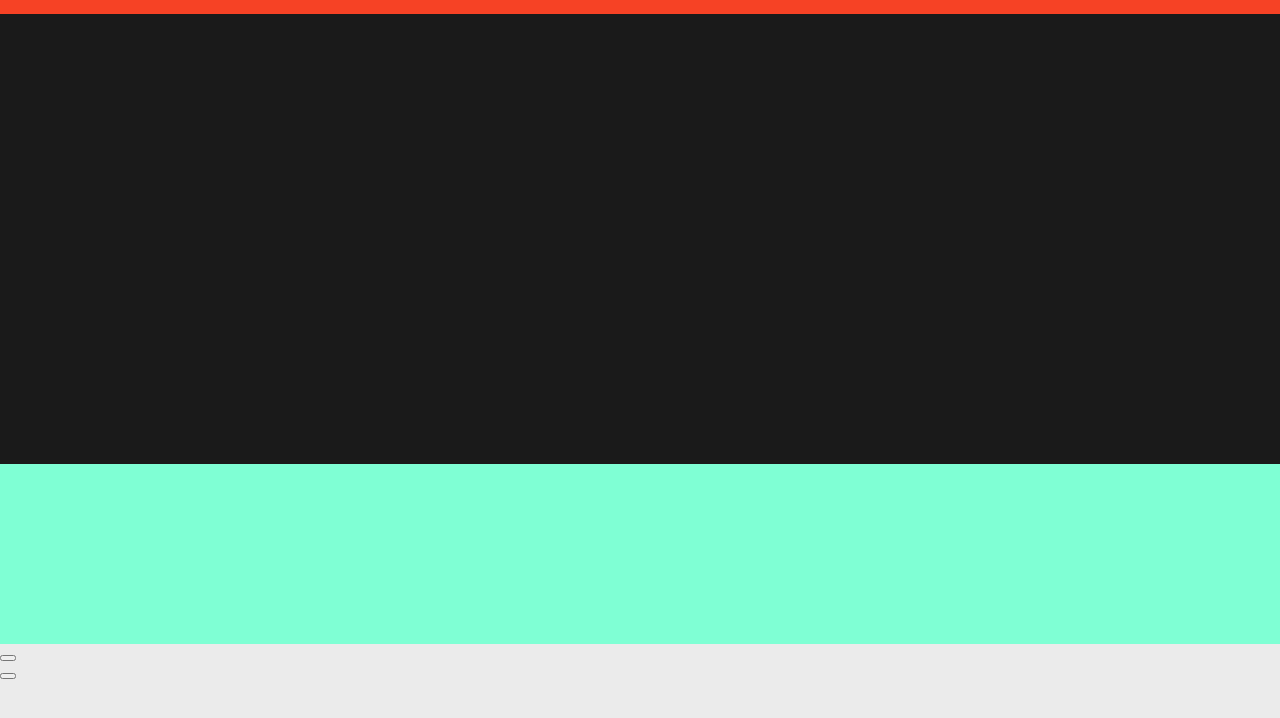
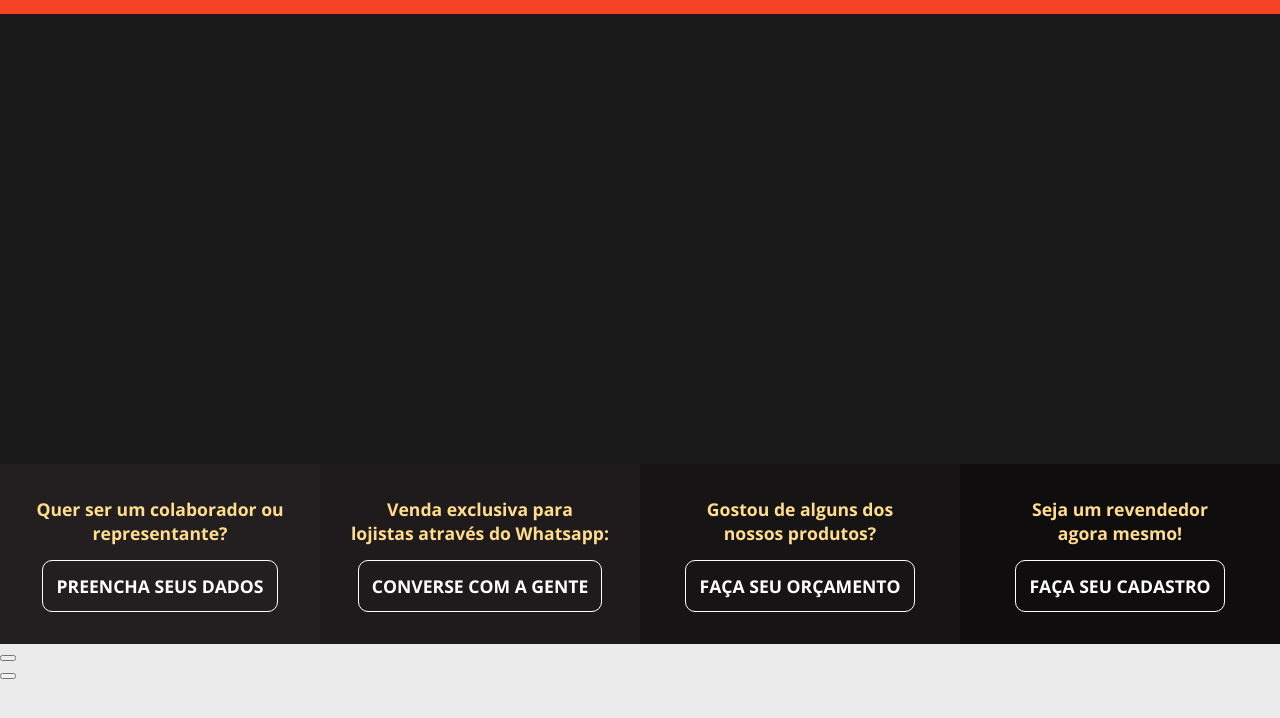
Before and after one commit to DiAugust/bertholdo, a plain HTML site: page index.html in a window 1280 px wide. Shown: the part 126-844 px from the top of the page. Drawn offline with Linux system fonts and the light colour scheme.

Commit message:
descrição da home feita

```diff
--- a/css/style.css
+++ b/css/style.css
@@ -144,6 +144,44 @@ nav #nav-bot #nav-menu {
     width: 100vw;
     height: 180px;
     background-color: aquamarine;
+    display: grid;
+    grid-template-columns: 25% 25% 25% 25%;
+    grid-template-rows: 100%;
+}
+
+.description-container {
+    display: flex;
+    align-items: center;
+    justify-content: space-around;
+    text-align: center;
+    flex-direction: column;
+    font-family: 'Open Sans';
+    font-weight: bolder;
+    font-style: normal;
+    font-size: 1.1rem;
+    padding: 25px;
+}
+
+#description-container0 {
+    background-color: #231F20;
+}
+
+#description-container1 {
+    background-color: #1F1B1C;
+}
+
+#description-container2 {
+    background-color: #161415;
+}
+
+#description-container3 {
+    background-color: #0F0D0E;
+}
+
+.btn-decoration {
+    border: 1px solid white;
+    padding: 13px;
+    border-radius: 10px;
 }
 
 #products {
--- a/index.html
+++ b/index.html
@@ -1,5 +1,6 @@
 <!DOCTYPE html>
 <html lang="pt-br">
+
 <head>
     <meta charset="UTF-8">
     <meta http-equiv="X-UA-Compatible" content="IE=edge">
@@ -7,10 +8,12 @@
     <link rel="stylesheet" href="./css/style.css">
     <title>Bertholdo Layout</title>
 </head>
+
 <body>
     <nav>
         <div id="nav-top">
-            <span id="nav-top-text" class="color-white">ENTRE EM CONTATO CONOSCO <img src="./assets/right-arrow.svg" height="12px" alt="" style="filter: invert(100%);"></span>
+            <span id="nav-top-text" class="color-white">ENTRE EM CONTATO CONOSCO <img src="./assets/right-arrow.svg"
+                    height="12px" alt="" style="filter: invert(100%);"></span>
             <span class="color-yellow">(31) 3333-3333</span>
             <img src="./assets/black-circle.svg" height="10%" alt="" style="filter: invert(100%);">
             <span class="color-yellow">(31) 3333-3333</span>
@@ -22,8 +25,10 @@
             <ul id="nav-menu" class="color-white">
                 <li>QUEM SOMOS</li>
                 <li>GÔNDOLAS <img src="./assets/down-arrow.svg" alt="" style="filter: invert(100%);" height="11px"></li>
-                <li>MÓVEIS DE AÇO <img src="./assets/down-arrow.svg" alt="" style="filter: invert(100%);" height="11px"></li>
-                <li>ARMAZENAGEM <img src="./assets/down-arrow.svg" alt="" style="filter: invert(100%);" height="11px"></li>
+                <li>MÓVEIS DE AÇO <img src="./assets/down-arrow.svg" alt="" style="filter: invert(100%);" height="11px">
+                </li>
+                <li>ARMAZENAGEM <img src="./assets/down-arrow.svg" alt="" style="filter: invert(100%);" height="11px">
+                </li>
                 <li>CONTATO</li>
                 <li><img src="./assets/search.svg" alt="" height="15px" class="search-icon"></li>
             </ul>
@@ -32,17 +37,21 @@
     <div id="home-carousel">
     </div>
     <div id="home-description">
-        <div id="description-container">
-
+        <div id="description-container0" class="description-container">
+            <span class="color-yellow">Quer ser um colaborador ou <br> representante?</span>
+            <span class="color-white btn-decoration">PREENCHA SEUS DADOS</span>
         </div>
-        <div id="description-container">
-
+        <div id="description-container1" class="description-container">
+            <span class="color-yellow">Venda exclusiva para <br> lojistas através do Whatsapp:</span>
+            <span class="color-white btn-decoration">CONVERSE COM A GENTE</span>
         </div>
-        <div id="description-container">
-
+        <div id="description-container2" class="description-container">
+            <span class="color-yellow">Gostou de alguns dos <br> nossos produtos?</span>
+            <span class="color-white btn-decoration">FAÇA SEU ORÇAMENTO</span>
         </div>
-        <div id="description-container">
-
+        <div id="description-container3" class="description-container">
+            <span class="color-yellow">Seja um revendedor <br> agora mesmo!</span>
+            <span class="color-white btn-decoration">FAÇA SEU CADASTRO</span>
         </div>
     </div>
     <div id="products">
@@ -94,4 +103,5 @@
     </div>
 </body>
 <script src="./js/main.js"></script>
+
 </html>
```
